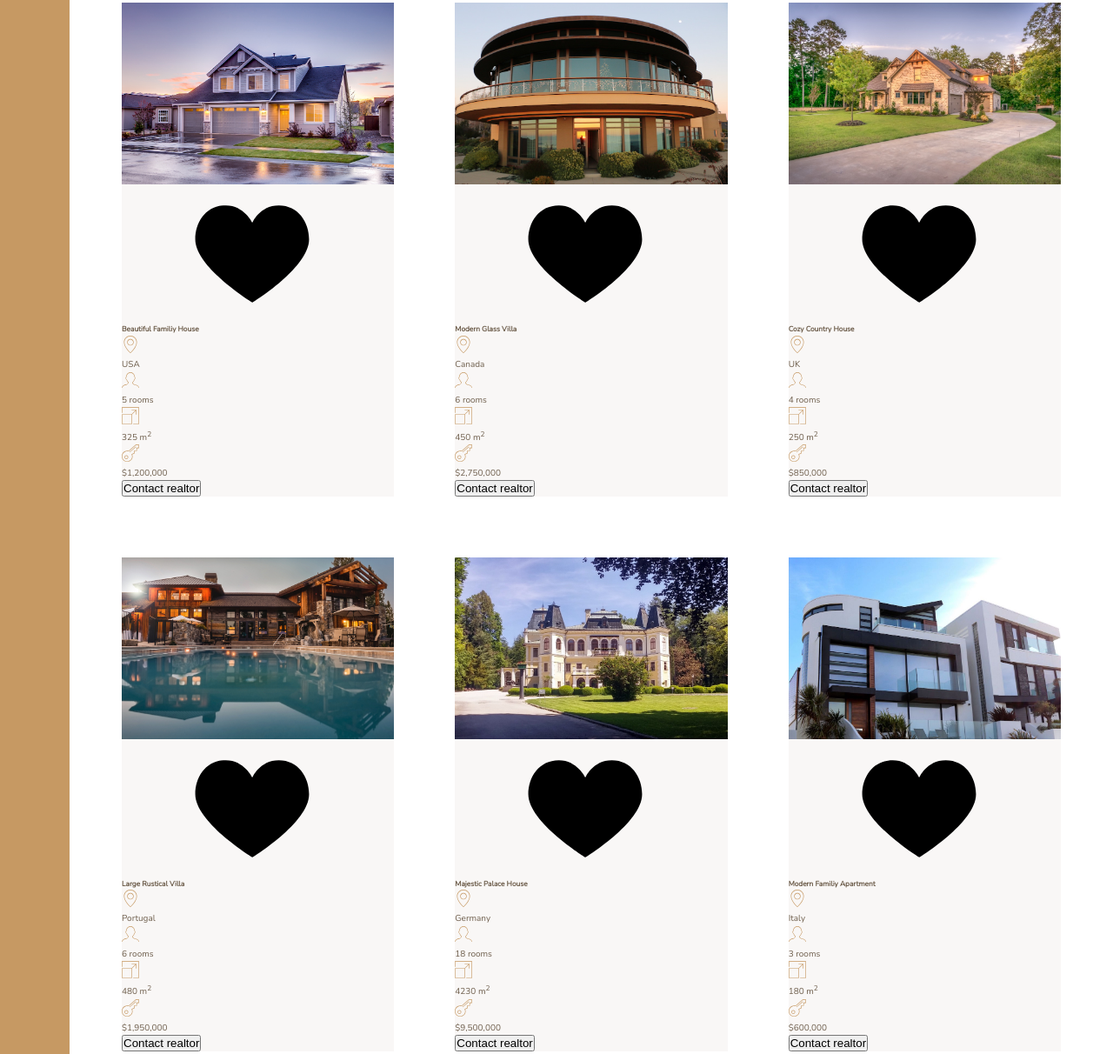
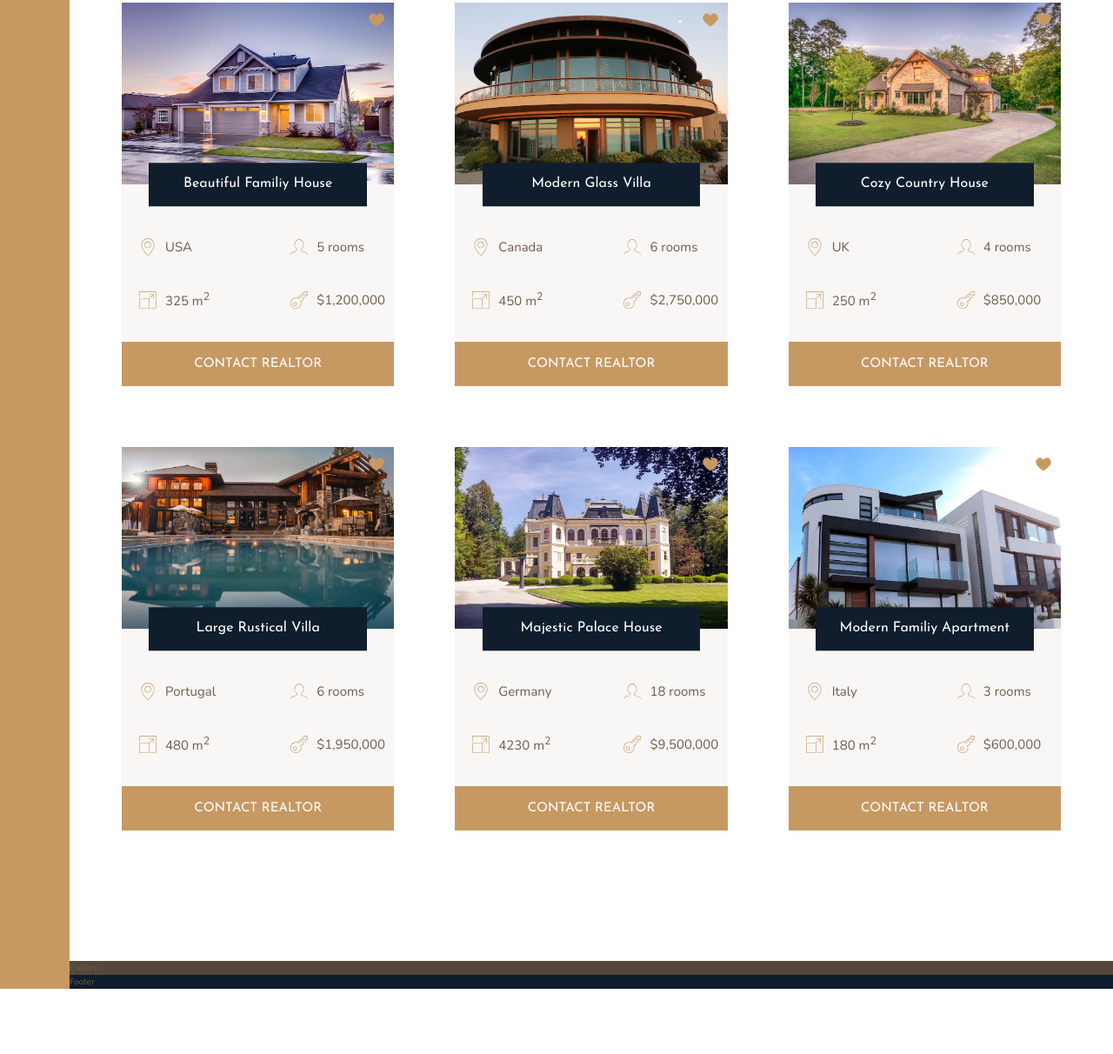
Before and after one commit to jsi-webdev/Nexter_Grid_Project, a website: page index.html in a window 1280 px wide. Shown: the part 1970-3182 px from the top of the page at 87% size. After the commit the page ends 3107 px from the top, so only its background shows below. Drawn offline with nearby package versions, Linux system fonts and the light colour scheme.

Commit message:
#8 HOMES SECTION 2 - card CSS styling

```diff
--- a/index.html
+++ b/index.html
@@ -99,7 +99,6 @@
       </p>
       <button class="btn">Find your own home!</button>
     </div>
-
     <section class="homes">
       <div class="home">
         <img src="img/house-1.jpeg" alt="House 1" class="home__img" />
@@ -131,7 +130,7 @@
           </svg>
           <p>$1,200,000</p>
         </div>
-        <button class="cta">Contact realtor</button>
+        <button class="btn home__btn">Contact realtor</button>
       </div>
 
       <div class="home">
@@ -164,7 +163,7 @@
           </svg>
           <p>$2,750,000</p>
         </div>
-        <button class="cta">Contact realtor</button>
+        <button class="btn home__btn">Contact realtor</button>
       </div>
 
       <div class="home">
@@ -197,7 +196,7 @@
           </svg>
           <p>$850,000</p>
         </div>
-        <button class="cta">Contact realtor</button>
+        <button class="btn home__btn">Contact realtor</button>
       </div>
 
       <div class="home">
@@ -230,7 +229,7 @@
           </svg>
           <p>$1,950,000</p>
         </div>
-        <button class="cta">Contact realtor</button>
+        <button class="btn home__btn">Contact realtor</button>
       </div>
 
       <div class="home">
@@ -263,7 +262,7 @@
           </svg>
           <p>$9,500,000</p>
         </div>
-        <button class="cta">Contact realtor</button>
+        <button class="btn home__btn">Contact realtor</button>
       </div>
 
       <div class="home">
@@ -296,7 +295,7 @@
           </svg>
           <p>$600,000</p>
         </div>
-        <button class="cta">Contact realtor</button>
+        <button class="btn home__btn">Contact realtor</button>
       </div>
     </section>
     <section class="gallery">Gallery</section>
--- a/sass/_homes.scss
+++ b/sass/_homes.scss
@@ -10,24 +10,72 @@
 .home {
   background-color: $color-grey-light-1;
 
+  display: grid;
+  grid-template-columns: repeat(2, 1fr);
+  grid-gap: 3.5rem;
+
   &__img {
     width: 100%;
+    grid-row: 1/2;
+    grid-column: 1/-1;
+    z-index: 1;
   }
 
   &__like {
+    cursor: pointer;
+    fill: $color-primary;
+    grid-row: 1/2;
+    grid-column: 2/3;
+    height: 2rem;
+    width: 2rem;
+    z-index: 2;
+    justify-self: end;
+    margin: 1rem;
   }
   &__name {
+    grid-row: 1;
+    grid-column: 1/-1;
+    justify-self: center;
+    align-self: end;
+    z-index: 3;
+
+    width: 80%;
+    font-family: $font-display;
+    font-size: 1.6rem;
+    text-align: center;
+    padding: 1.25rem;
+    background-color: $color-secondary;
+    color: #fff;
+    font-weight: 400;
+    transform: translateY(50%);
   }
+
+  &__location,
+  &__rooms {
+    margin-top: 2.5rem;
+  }
+
   &__location,
   &__rooms,
   &__area,
   &__price {
+    font-size: 1.5rem;
+    margin-left: 2rem;
+
+    display: flex;
+    align-items: center;
+
     svg {
       fill: $color-primary;
       height: 2rem;
       width: 2rem;
+      margin-right: 1rem;
     }
+
     p {
     }
   }
+  .home__btn {
+    grid-column: 1/-1;
+  }
 }
```
Also changed, not shown: css/style.css.
